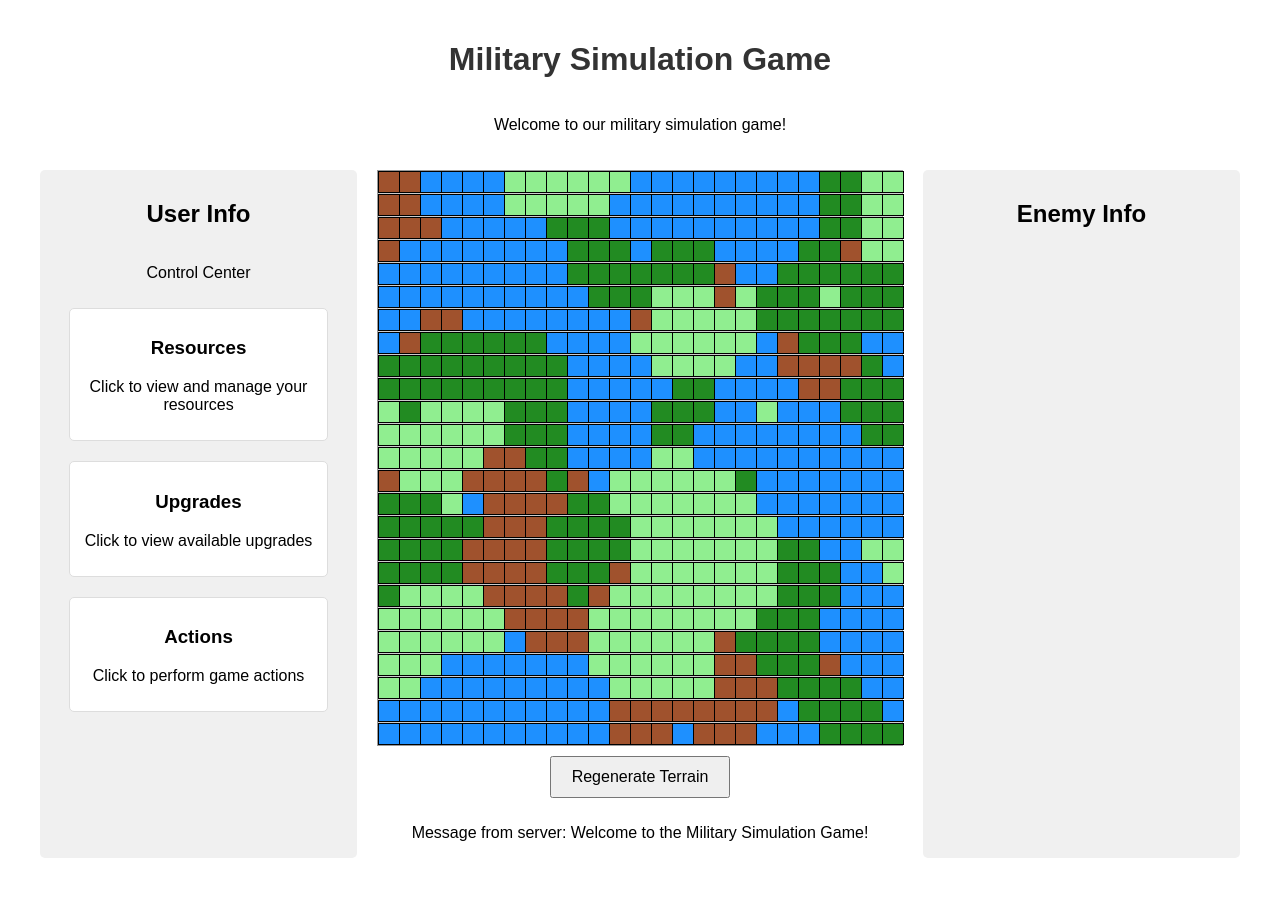
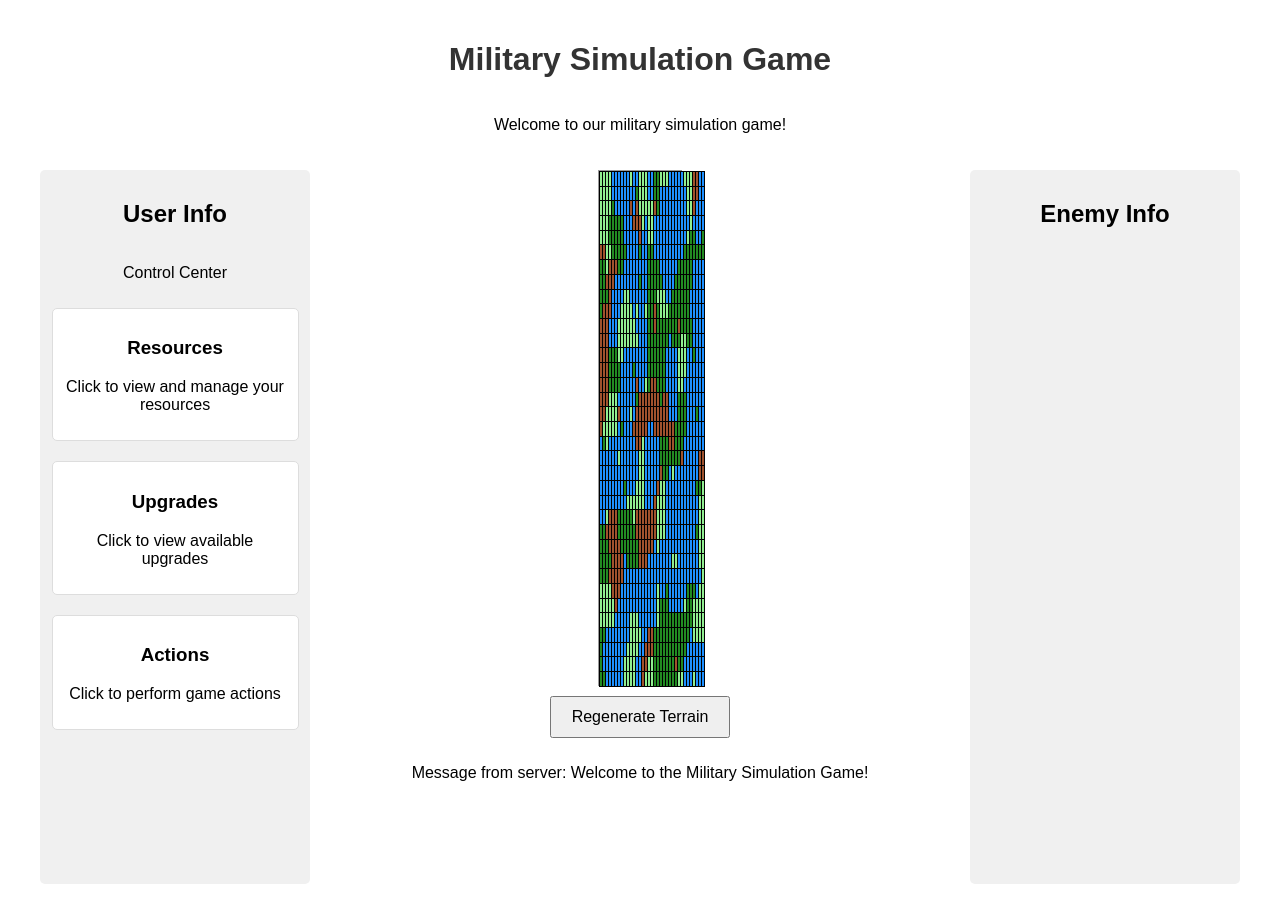
Before and after one commit to wallyatkins/cofm-python-web-app, a FastAPI app: page / in a window 1280 px wide. Before the commit the page ends 858 px from the top, so only its background shows below. Run offline with FastAPI, Linux system fonts and the light colour scheme.

Commit message:
feat: Increase map size and adjust layout

```diff
--- a/main.py
+++ b/main.py
@@ -38,7 +38,7 @@ def generate_terrain(size):
 
 @app.get("/", response_class=HTMLResponse)
 async def root(request: Request):
-    map_size = 25
+    map_size = 35
     game_data = {
         "message": "Welcome to the Military Simulation Game!",
         "map_size": map_size,
--- a/templates/index.html
+++ b/templates/index.html
@@ -29,10 +29,10 @@
             justify-content: space-between;
             flex-grow: 1;
             margin-top: 20px;
-            gap: 20px;
+            gap: 10px;
         }
         .info-column {
-            width: 400px;
+            width: 250px;
             background-color: #f0f0f0;
             padding: 10px;
             border-radius: 5px;
@@ -42,7 +42,7 @@
             overflow-y: auto;
         }
         .interactive-box {
-            width: 80%;
+            width: 90%;
             margin: 10px 0;
             padding: 10px;
             background-color: #fff;
@@ -56,16 +56,19 @@
         }
         #game-map {
             display: grid;
-            grid-template-columns: repeat(25, 20px);
+            grid-template-columns: repeat(35, 1fr);
             grid-gap: 1px;
             margin: 0 auto;
             background-color: #ccc;
             border: 1px solid #999;
-            width: fit-content;
+            width: calc(100vh - 200px);
+            height: calc(100vh - 200px);
+            max-width: calc(100% - 520px);
+            max-height: calc(100% - 200px);
         }
         .map-cell {
-            width: 20px;
-            height: 20px;
+            width: 100%;
+            height: 100%;
             border: 1px solid #000;
         }
         .plains { background-color: #90EE90; }
```
